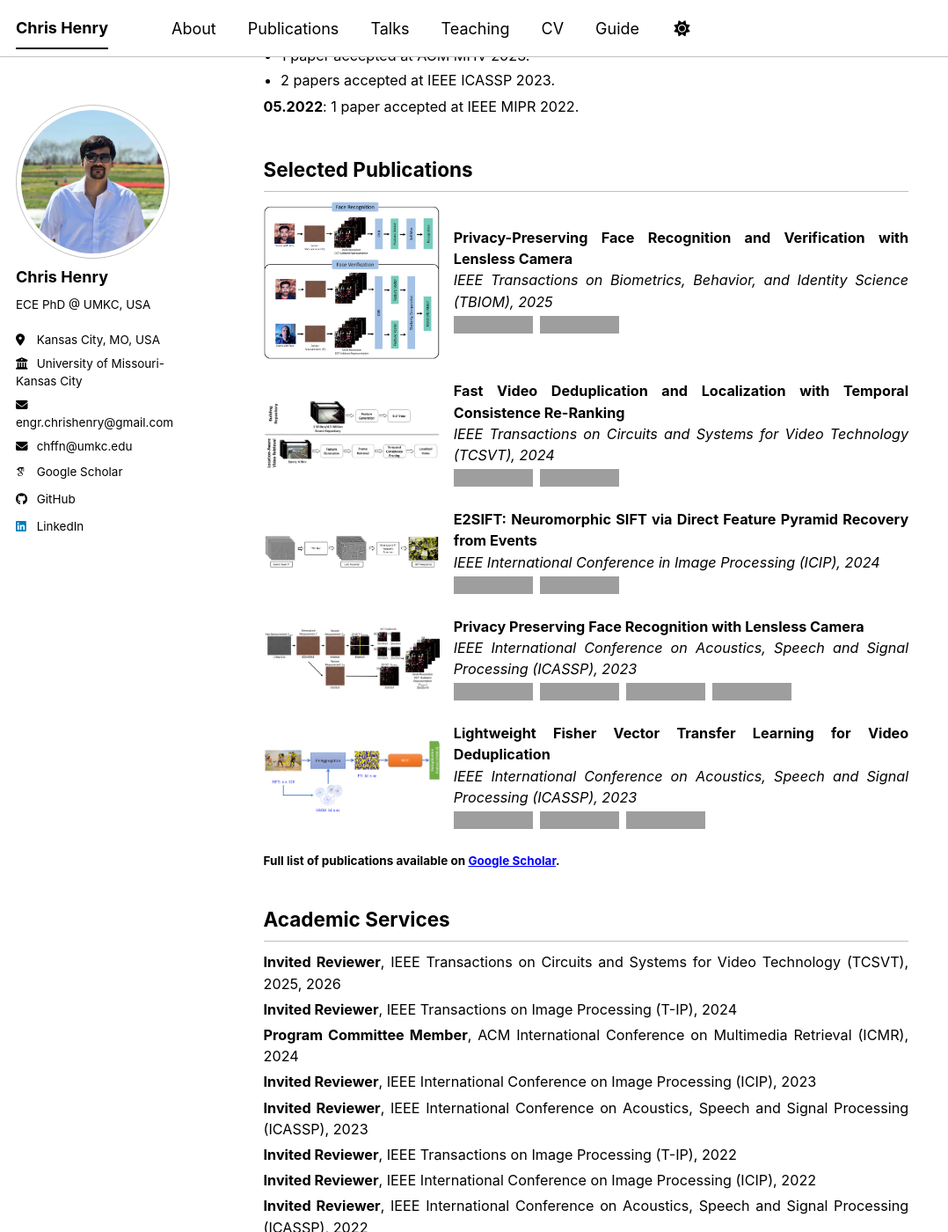
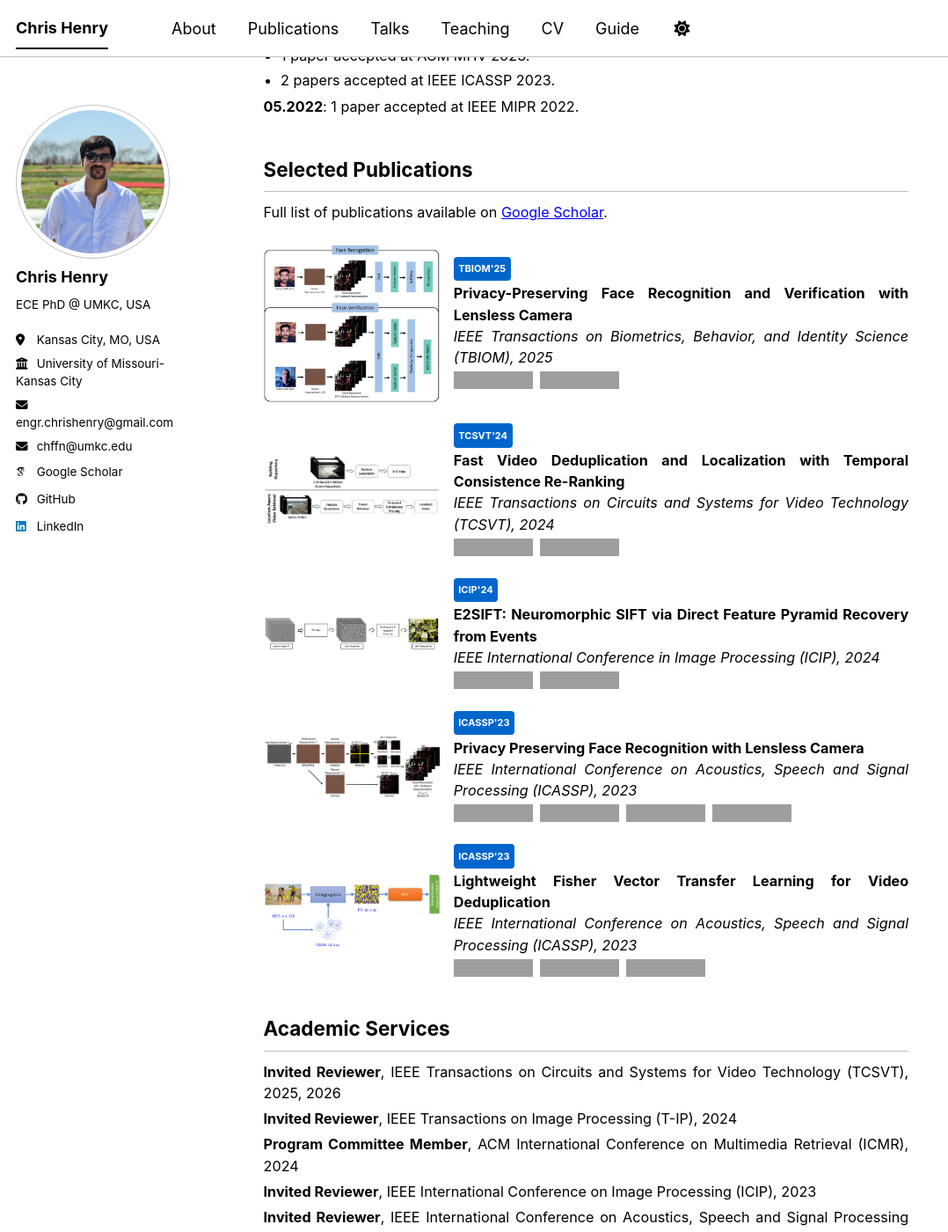
Before and after one commit to engrchrishenry/engrchrishenry.github.io, a Jekyll site: the page built from _pages/about.md, in a window 1280 px wide and 1400 px high, scrolled down 816 px, cut to the strip 0-1400 px from the top of the window. Shown: the whole strip at 88% size, without its empty margins (0-1078 px from the left). Built offline with Jekyll 4.4.1, drawn with Linux system fonts in a browser that asks for light colours; some web fonts are replaced; a script bundle is joined from its source files by our own code; library files that are not in the unit come from our copies; grey boxes are pictures that could not be loaded.

Commit message:
Minor updates and improvements

```diff
--- a/_pages/about.md
+++ b/_pages/about.md
@@ -87,6 +88,9 @@
 
   <!-- Text and buttons on the right -->
   <div style="flex: 1;">
+    <div style="display:block; background-color:#0066CC; color:white; font-size:0.68em; font-weight:bold; padding:0.15em 0.5em; border-radius:4px; margin-bottom:0.2em; width:fit-content;">
+      TBIOM'25
+    </div>
     <strong>Privacy-Preserving Face Recognition and Verification with Lensless Camera</strong><br>
     <em>IEEE Transactions on Biometrics, Behavior, and Identity Science (TBIOM), 2025</em><br>
     <div style="display: flex; gap: 0.5em;"> <!-- flex container fixes spacing -->
@@ -108,6 +112,9 @@
 
   <!-- Text and buttons on the right -->
   <div style="flex: 1;">
+    <div style="display:block; background-color:#0066CC; color:white; font-size:0.68em; font-weight:bold; padding:0.15em 0.5em; border-radius:4px; margin-bottom:0.2em; width:fit-content;">
+      TCSVT'24
+    </div>
     <strong>Fast Video Deduplication and Localization with Temporal Consistence Re-Ranking</strong><br>
     <em>IEEE Transactions on Circuits and Systems for Video Technology (TCSVT), 2024</em><br>
     <div style="display: flex; gap: 0.5em;">
@@ -126,6 +133,9 @@
     <img src="/images/ICIP_2024_e2sift_thumb.jpg" alt="E2SIFT Thumbnail" class="pub-thumbnail">
   </div>
   <div style="flex: 1;">
+    <div style="display:block; background-color:#0066CC; color:white; font-size:0.68em; font-weight:bold; padding:0.15em 0.5em; border-radius:4px; margin-bottom:0.2em; width:fit-content;">
+      ICIP'24
+    </div>
     <strong>E2SIFT: Neuromorphic SIFT via Direct Feature Pyramid Recovery from Events</strong><br>
     <em>IEEE International Conference in Image Processing (ICIP), 2024</em><br>
     <div style="display: flex; gap: 0.5em;">
@@ -144,6 +154,9 @@
     <img src="/images/ICASSP_2023_lensless_thumb.jpg" alt="Privacy Preserving Face Recognition Thumbnail" class="pub-thumbnail">
   </div>
   <div style="flex: 1;">
+    <div style="display:block; background-color:#0066CC; color:white; font-size:0.68em; font-weight:bold; padding:0.15em 0.5em; border-radius:4px; margin-bottom:0.2em; width:fit-content;">
+      ICASSP'23
+    </div>
     <strong>Privacy Preserving Face Recognition with Lensless Camera</strong><br>
     <em>IEEE International Conference on Acoustics, Speech and Signal Processing (ICASSP), 2023</em><br>
     <div style="display: flex; gap: 0.5em; flex-wrap: wrap;">
@@ -168,6 +181,9 @@
     <img src="/images/ICASSP_2023_dedup.png" alt="Lightweight Fisher Vector Thumbnail" class="pub-thumbnail">
   </div>
   <div style="flex: 1;">
+    <div style="display:block; background-color:#0066CC; color:white; font-size:0.68em; font-weight:bold; padding:0.15em 0.5em; border-radius:4px; margin-bottom:0.2em; width:fit-content;">
+      ICASSP'23
+    </div>
     <strong>Lightweight Fisher Vector Transfer Learning for Video Deduplication</strong><br>
     <em>IEEE International Conference on Acoustics, Speech and Signal Processing (ICASSP), 2023</em><br>
     <div style="display: flex; gap: 0.5em; flex-wrap: wrap;">
```
Also changed, not shown: other parts of _pages/about.md (+1 -2 lines).
